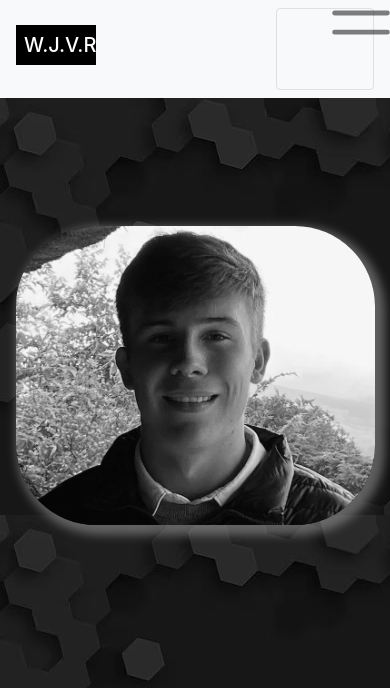
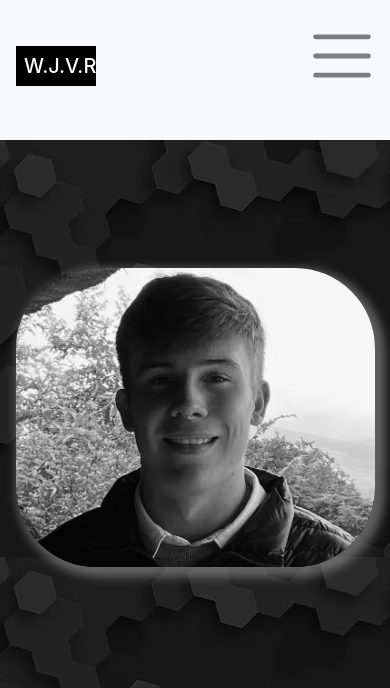
Before and after one commit to Werriess/CV-Website, a website: page views/index.html in a window 390 px wide. Shown: the top 688 px of the page. Drawn offline with nearby package versions, Linux system fonts and the light colour scheme; files that its build step writes are made by us from their sources; files whose address does not match are found by name.

Commit message:
Add navbar burger menu functionality

```diff
--- a/public/css/styles.css
+++ b/public/css/styles.css
@@ -222,3 +222,10 @@ span {
     width: 80%;
     max-height: auto;
 }
+
+.navbar-toggler {
+    padding-top: 3rem;
+    padding-right: 2rem;
+    border: none;
+    outline: none;
+}
--- a/views/index.html
+++ b/views/index.html
@@ -112,5 +112,8 @@
                 </div>
             </div>
     </div>
+    <script src="https://code.jquery.com/jquery-3.3.1.slim.min.js" integrity="sha384-q8i/X+965DzO0rT7abK41JStQIAqVgRVzpbzo5smXKp4YfRvH+8abtTE1Pi6jizo" crossorigin="anonymous"></script>
+    <script src="https://cdnjs.cloudflare.com/ajax/libs/popper.js/1.14.3/umd/popper.min.js" integrity="sha384-ZMP7rVo3mIykV+2+9by2H2L/Yi+6s+917njJIfgB6RAJvoRxTSo5hcIYzHE+z12J" crossorigin="anonymous"></script>
+    <script src="https://stackpath.bootstrapcdn.com/bootstrap/4.1.3/js/bootstrap.min.js" integrity="sha384-ChfqqxuZUCnJSK3+MXmPNIyE6ZbWh2IMqE241rYiqJxyMiZ6OW/JmZQ5stwEULTy" crossorigin="anonymous"></script>
 </body>
 </html>
```
